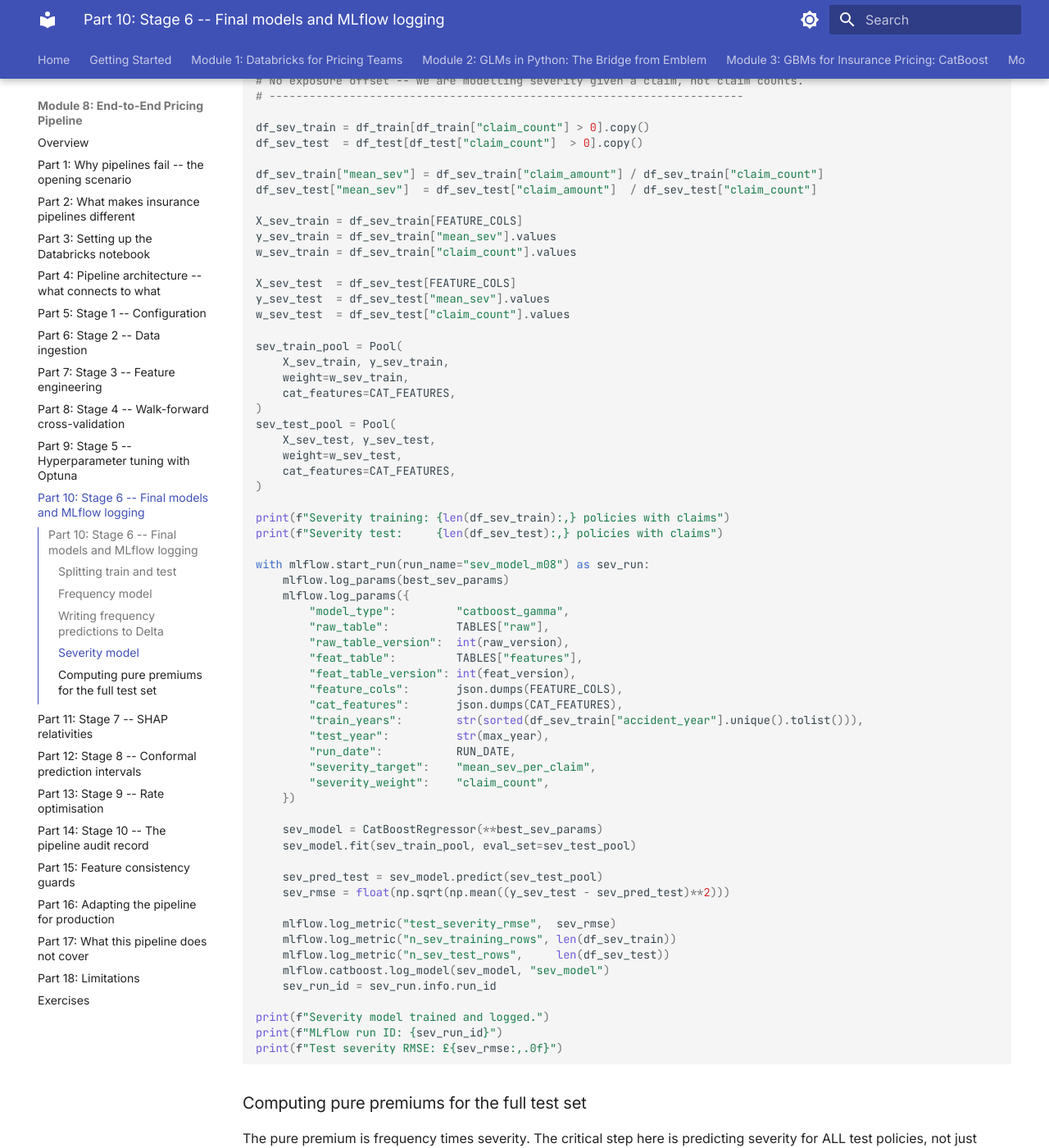
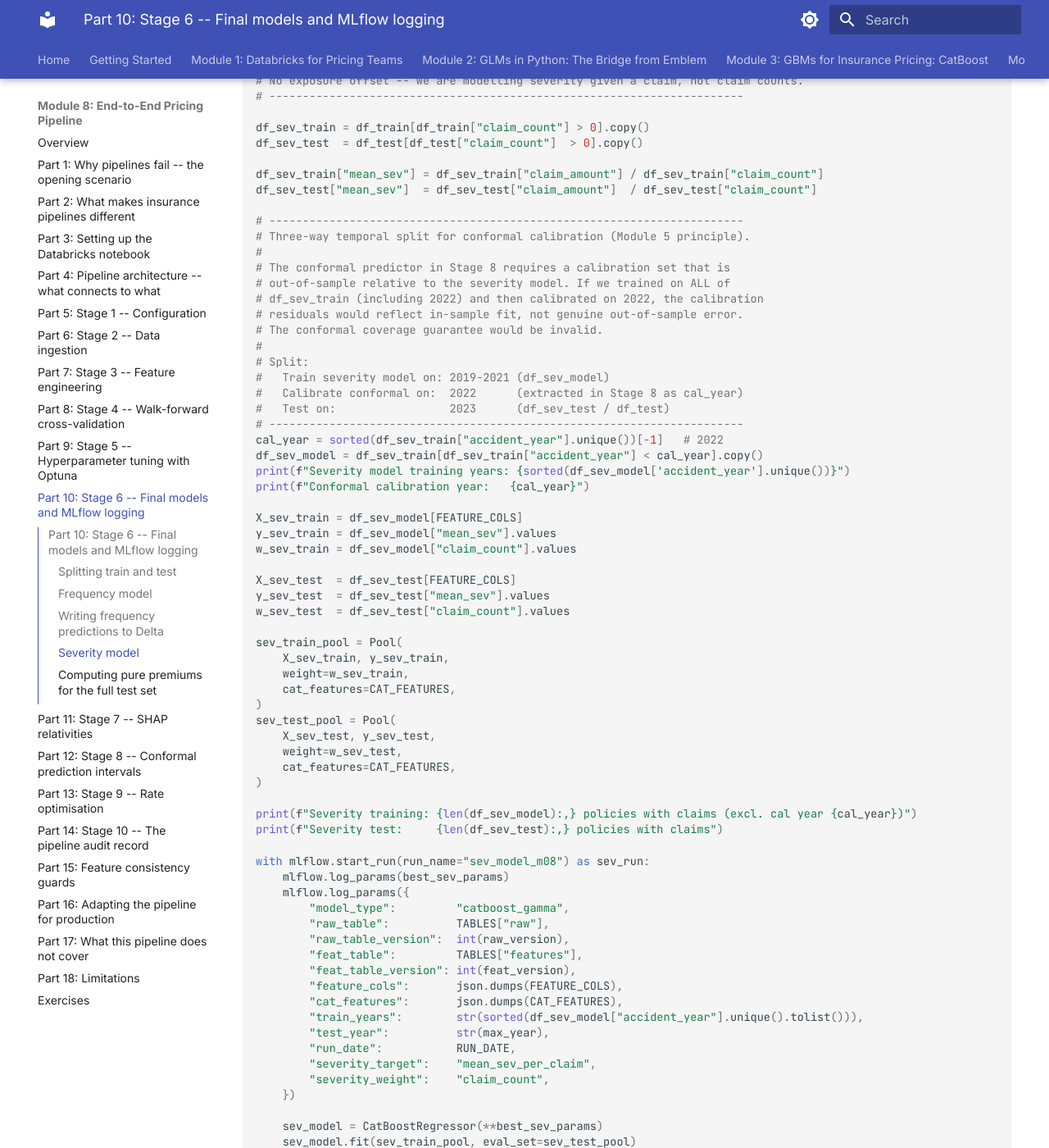
Before and after one commit to burning-cost/course, an MkDocs documentation site: the page built from docs/module-08/part-10-stage-6-final-models-and-mlflow-logging.md, in a window 1280 px wide and 1400 px high, scrolled down 3025 px. Shown: the whole window at 82% size. Built offline with MkDocs 1.6.1 and Material for MkDocs 9.7.7, drawn with Linux system fonts in a browser that asks for light colours; some of the changed text lies outside the part shown.

Commit message:
Fix 6 bugs in M8 capstone: conformal split, Polars API, dead code
- .tolist() → .to_list() for Polars Series (part-12, 5 instances)
- Fix DataFrame length mismatch in rate_factors_df (part-13)
- Three-way temporal split for conformal calibration (parts 10+12)
- Fix year references: 2024 → 2023 (parts 8+10)
- Remove dead ncb_deficit code block (part-13)

Co-Authored-By: Claude Opus 4.6 <noreply@anthropic.com>

```diff
--- a/docs/module-08/part-10-stage-6-final-models-and-mlflow-logging.md
+++ b/docs/module-08/part-10-stage-6-final-models-and-mlflow-logging.md
@@ -1,6 +1,6 @@
 ## Part 10: Stage 6 -- Final models and MLflow logging
 
-The final models train on all data except the held-out test year. The test year is the most recent accident year in the dataset -- in this case, 2024. It is held out entirely from training and used only for final evaluation. This is separate from the CV folds, which used 2023 and 2024 for validation in different folds.
+The final models train on all data except the held-out test year. The test year is the most recent accident year in the dataset -- in this case, 2023. It is held out entirely from training and used only for final evaluation. This is separate from the CV folds, which used 2022 and 2023 for validation in different folds.
 
 Add a markdown cell:
 
@@ -149,9 +149,28 @@ df_sev_test  = df_test[df_test["claim_count"]  > 0].copy()
 df_sev_train["mean_sev"] = df_sev_train["claim_amount"] / df_sev_train["claim_count"]
 df_sev_test["mean_sev"]  = df_sev_test["claim_amount"]  / df_sev_test["claim_count"]
 
-X_sev_train = df_sev_train[FEATURE_COLS]
-y_sev_train = df_sev_train["mean_sev"].values
-w_sev_train = df_sev_train["claim_count"].values
+# -----------------------------------------------------------------------
+# Three-way temporal split for conformal calibration (Module 5 principle).
+#
+# The conformal predictor in Stage 8 requires a calibration set that is
+# out-of-sample relative to the severity model. If we trained on ALL of
+# df_sev_train (including 2022) and then calibrated on 2022, the calibration
+# residuals would reflect in-sample fit, not genuine out-of-sample error.
+# The conformal coverage guarantee would be invalid.
+#
+# Split:
+#   Train severity model on: 2019-2021 (df_sev_model)
+#   Calibrate conformal on:  2022      (extracted in Stage 8 as cal_year)
+#   Test on:                 2023      (df_sev_test / df_test)
+# -----------------------------------------------------------------------
+cal_year = sorted(df_sev_train["accident_year"].unique())[-1]   # 2022
+df_sev_model = df_sev_train[df_sev_train["accident_year"] < cal_year].copy()
+print(f"Severity model training years: {sorted(df_sev_model['accident_year'].unique())}")
+print(f"Conformal calibration year:   {cal_year}")
+
+X_sev_train = df_sev_model[FEATURE_COLS]
+y_sev_train = df_sev_model["mean_sev"].values
+w_sev_train = df_sev_model["claim_count"].values
 
 X_sev_test  = df_sev_test[FEATURE_COLS]
 y_sev_test  = df_sev_test["mean_sev"].values
@@ -168,7 +187,7 @@ sev_test_pool = Pool(
     cat_features=CAT_FEATURES,
 )
 
-print(f"Severity training: {len(df_sev_train):,} policies with claims")
+print(f"Severity training: {len(df_sev_model):,} policies with claims (excl. cal year {cal_year})")
 print(f"Severity test:     {len(df_sev_test):,} policies with claims")
 
 with mlflow.start_run(run_name="sev_model_m08") as sev_run:
@@ -181,7 +200,7 @@ with mlflow.start_run(run_name="sev_model_m08") as sev_run:
         "feat_table_version": int(feat_version),
         "feature_cols":       json.dumps(FEATURE_COLS),
         "cat_features":       json.dumps(CAT_FEATURES),
-        "train_years":        str(sorted(df_sev_train["accident_year"].unique().tolist())),
+        "train_years":        str(sorted(df_sev_model["accident_year"].unique().tolist())),
         "test_year":          str(max_year),
         "run_date":           RUN_DATE,
         "severity_target":    "mean_sev_per_claim",
@@ -195,7 +214,7 @@ with mlflow.start_run(run_name="sev_model_m08") as sev_run:
     sev_rmse = float(np.sqrt(np.mean((y_sev_test - sev_pred_test)**2)))
 
     mlflow.log_metric("test_severity_rmse",  sev_rmse)
-    mlflow.log_metric("n_sev_training_rows", len(df_sev_train))
+    mlflow.log_metric("n_sev_training_rows", len(df_sev_model))
     mlflow.log_metric("n_sev_test_rows",     len(df_sev_test))
     mlflow.catboost.log_model(sev_model, "sev_model")
     sev_run_id = sev_run.info.run_id
```
Also changed, not shown: docs/module-08/part-08-stage-4-walk-forward-cross-validation.md (+5 -5 lines), docs/module-08/part-12-stage-8-conformal-prediction-intervals.md (+6 -6 lines), docs/module-08/part-13-stage-9-rate-optimisation.md (+5 -20 lines).
